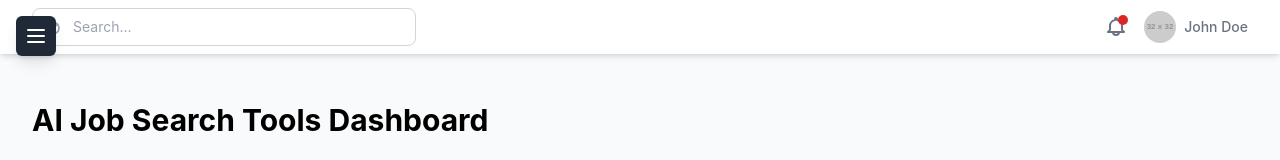
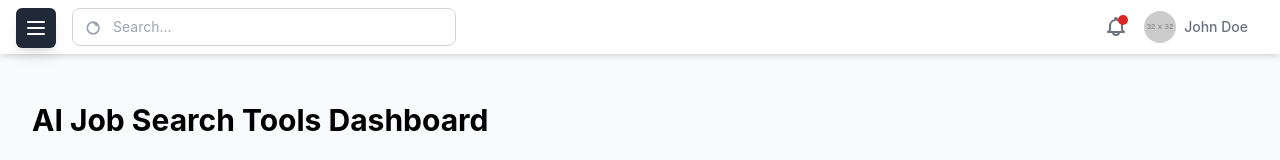
Before and after one commit to Othmane-aoubid/AI-Job-Search, a Vue app: page /dashboard in a window 1280 px wide. Shown: the top 160 px of the page. Built offline with nearby package versions, Linux system fonts and the light colour scheme; no server answers; sample sign-in values are in the browser's storage.

Commit message:
fixed some layout issues

```diff
--- a/src/App.vue
+++ b/src/App.vue
@@ -9,7 +9,7 @@
         <!-- Toggle button for larger screens -->
         <button
           @click="toggleSidebar"
-          class="hidden lg:block fixed top-4 left-4 z-40 bg-gray-800 text-white p-2 rounded-md shadow-lg"
+          class="hidden lg:block fixed lg:top-2 top-4 left-4 z-40 bg-gray-800 text-white p-2 rounded-md shadow-lg"
           aria-label="Toggle sidebar (Desktop)"
         >
           <svg
@@ -59,7 +59,7 @@
             >
               <!-- Left: Search bar -->
               <div class="flex items-center flex-1">
-                <div class="relative w-full max-w-sm">
+                <div class="relative w-full max-w-sm lg:ml-10">
                   <input
                     type="text"
                     class="w-full border border-gray-300 rounded-lg p-2 pl-10 text-sm focus:outline-none focus:ring-2 focus:ring-indigo-500"
```
